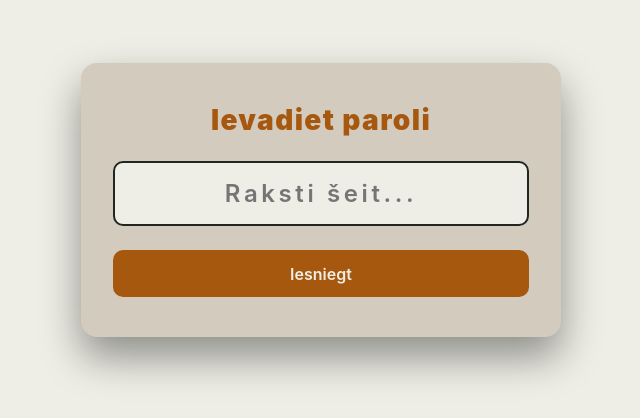
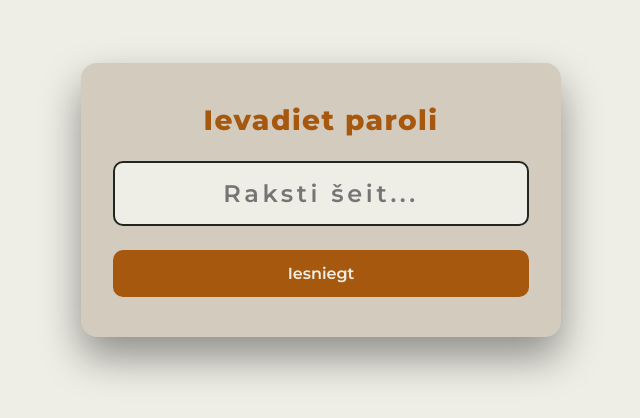
Before and after one commit to Misyip/bjc-decoder, a plain HTML site: page index.html in a window 1280 px wide. Shown: the part 200-618 px from the top of the page, 319-959 px from the left. Drawn offline with Linux system fonts and the light colour scheme.

Commit message:
Revert font #2

```diff
--- a/styles.css
+++ b/styles.css
@@ -7,7 +7,7 @@
 body {
   background-color: #EEEEE6;
   color: #212621;
-  font-family: 'Inter', -apple-system, BlinkMacSystemFont, sans-serif;
+  font-family: 'Montserrat', -apple-system, BlinkMacSystemFont, sans-serif;
   min-height: 100vh;
   display: flex;
   justify-content: center;
```
